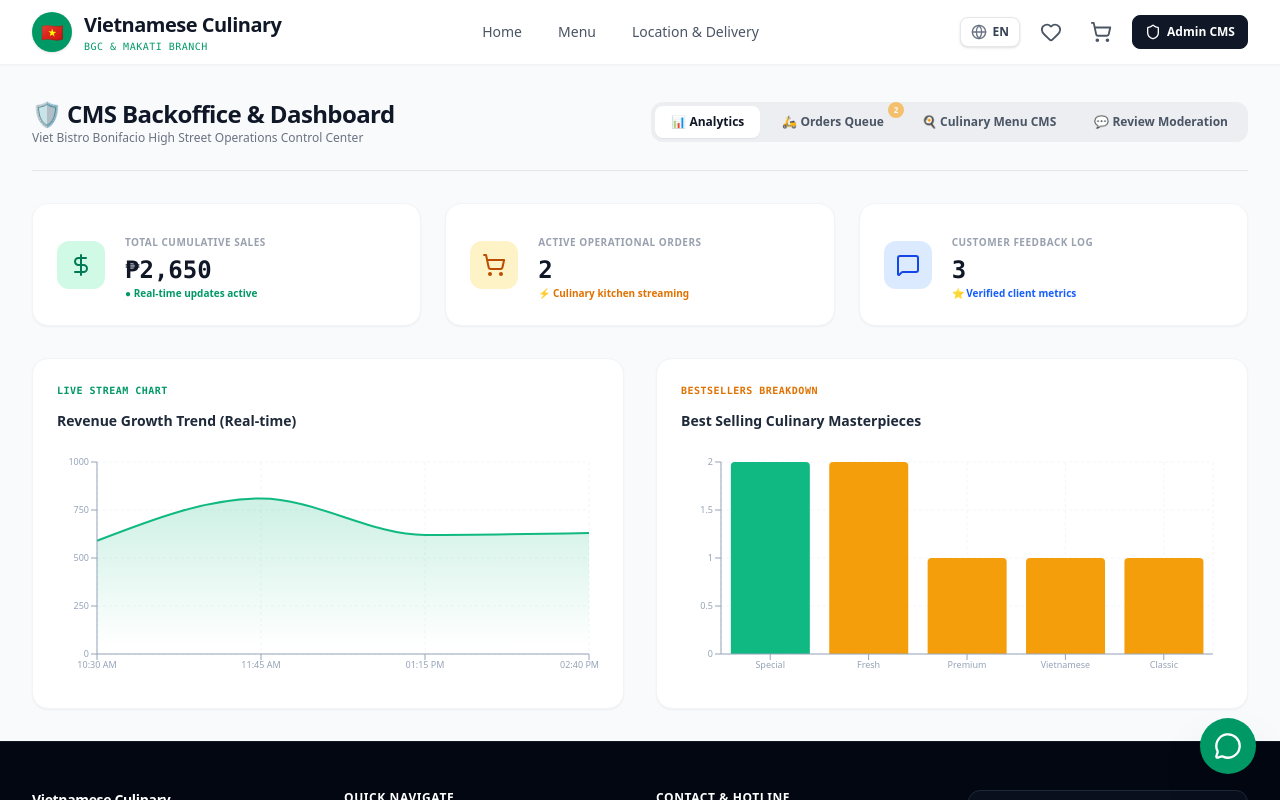
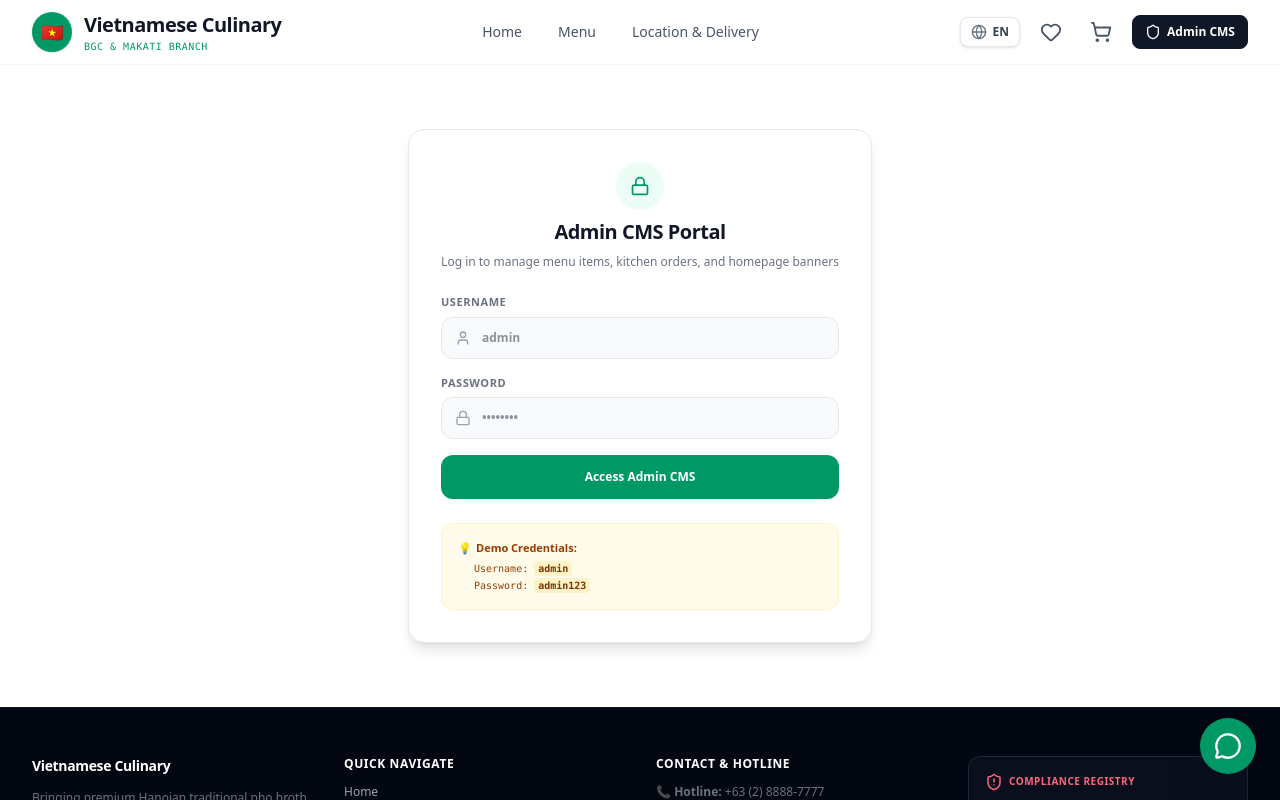
Before and after one commit to ngovanquang12c3/amthucviet, a React (Vite) app: page / in a window 1280 px wide. Both pictures are taken after a click on the button "Admin CMS". Shown: the top 800 px of the page. Built offline with nearby package versions, Linux system fonts and the light colour scheme.

Commit message:
feat(admin): implement basic admin authentication
Add session-based login and logout functionality to the Admin Panel to secure administrative access.

```diff
--- a/src/components/AdminPanel.tsx
+++ b/src/components/AdminPanel.tsx
@@ -1,6 +1,6 @@
 import React, { useState } from 'react';
 import { ResponsiveContainer, AreaChart, Area, XAxis, YAxis, Tooltip, CartesianGrid, BarChart, Bar, Cell } from 'recharts';
-import { DollarSign, ShoppingCart, MessageSquare, Plus, Edit3, Check, Trash2, AlertTriangle, Play, CheckCircle, XCircle } from 'lucide-react';
+import { DollarSign, ShoppingCart, MessageSquare, Plus, Edit3, Check, Trash2, AlertTriangle, Play, CheckCircle, XCircle, Lock, User, LogOut } from 'lucide-react';
 import { MenuItem, Order, Review, Language, Dictionary } from '../types';
 
 interface AdminPanelProps {
@@ -32,6 +32,29 @@ export default function AdminPanel({
   bannerImages = [],
   onUpdateBannerImages
 }: AdminPanelProps) {
+  const [isAdminLoggedIn, setIsAdminLoggedIn] = useState(() => {
+    return sessionStorage.getItem('vb_admin_logged') === 'true';
+  });
+  const [loginUsername, setLoginUsername] = useState('');
+  const [loginPassword, setLoginPassword] = useState('');
+  const [loginError, setLoginError] = useState('');
+
+  const handleLoginSubmit = (e: React.FormEvent) => {
+    e.preventDefault();
+    if (loginUsername.trim() === 'admin' && loginPassword === 'admin123') {
+      setIsAdminLoggedIn(true);
+      sessionStorage.setItem('vb_admin_logged', 'true');
+      setLoginError('');
+    } else {
+      setLoginError(currentLanguage === 'vi' ? 'Sai tài khoản hoặc mật khẩu quản trị!' : 'Invalid admin username or password!');
+    }
+  };
+
+  const handleLogout = () => {
+    setIsAdminLoggedIn(false);
+    sessionStorage.removeItem('vb_admin_logged');
+  };
+
   const [activeTab, setActiveTab] = useState<'stats' | 'orders' | 'menu' | 'reviews'>('stats');
 
   // Category management temp state
@@ -331,11 +354,99 @@ export default function AdminPanel({
     onUpdateMenu(updated);
   };
 
+  if (!isAdminLoggedIn) {
+    return (
+      <div className="mx-auto max-w-lg px-4 py-16 sm:px-6">
+        <div className="bg-white border border-gray-200 rounded-2xl p-8 shadow-lg space-y-6 animate-in fade-in duration-300">
+          <div className="text-center space-y-2">
+            <div className="inline-flex h-12 w-12 items-center justify-center rounded-full bg-emerald-50 text-emerald-600 mb-2">
+              <Lock className="h-5 w-5" />
+            </div>
+            <h2 className="font-sans font-bold text-xl tracking-tight text-gray-900">
+              {currentLanguage === 'vi' ? 'Hệ Thống Quản Trị CMS' : 'Admin CMS Portal'}
+            </h2>
+            <p className="text-xs text-gray-500 font-medium">
+              {currentLanguage === 'vi'
+                ? 'Đăng nhập để quản lý thực đơn, đơn hàng và hình ảnh trang chủ'
+                : 'Log in to manage menu items, kitchen orders, and homepage banners'}
+            </p>
+          </div>
+
+          {loginError && (
+            <div className="bg-rose-50 border border-rose-100 text-rose-800 text-xs font-semibold p-3.5 rounded-xl flex items-center gap-2.5">
+              <AlertTriangle className="h-4 w-4 text-rose-500 shrink-0" />
+              <span>{loginError}</span>
+            </div>
+          )}
+
+          <form onSubmit={handleLoginSubmit} className="space-y-4">
+            <div className="space-y-1.5">
+              <label className="text-[11px] font-bold text-gray-500 uppercase tracking-wider block">
+                {currentLanguage === 'vi' ? 'Tên đăng nhập' : 'Username'}
+              </label>
+              <div className="relative">
+                <span className="absolute inset-y-0 left-0 flex items-center pl-3.5 pointer-events-none text-gray-400">
+                  <User className="h-4 w-4" />
+                </span>
+                <input
+                  type="text"
+                  required
+                  placeholder="admin"
+                  value={loginUsername}
+                  onChange={(e) => setLoginUsername(e.target.value)}
+                  className="w-full bg-gray-50 border border-gray-200 rounded-xl pl-10 pr-4 py-3 text-xs focus:outline-none focus:ring-1 focus:ring-emerald-500 font-semibold text-gray-800"
+                />
+              </div>
+            </div>
+
+            <div className="space-y-1.5">
+              <label className="text-[11px] font-bold text-gray-500 uppercase tracking-wider block">
+                {currentLanguage === 'vi' ? 'Mật khẩu' : 'Password'}
+              </label>
+              <div className="relative">
+                <span className="absolute inset-y-0 left-0 flex items-center pl-3.5 pointer-events-none text-gray-400">
+                  <Lock className="h-4 w-4" />
+                </span>
+                <input
+                  type="password"
+                  required
+                  placeholder="••••••••"
+                  value={loginPassword}
+                  onChange={(e) => setLoginPassword(e.target.value)}
+                  className="w-full bg-gray-50 border border-gray-200 rounded-xl pl-10 pr-4 py-3 text-xs focus:outline-none focus:ring-1 focus:ring-emerald-500 font-semibold text-gray-800"
+                />
+              </div>
+            </div>
+
+            <button
+              type="submit"
+              className="w-full bg-emerald-600 hover:bg-emerald-700 text-white font-bold text-xs py-3.5 rounded-xl transition-all shadow-xs cursor-pointer transform active:scale-[0.98]"
+            >
+              {currentLanguage === 'vi' ? 'Đăng Nhập Quản Trị' : 'Access Admin CMS'}
+            </button>
+          </form>
+
+          {/* Quick Demo Credentials Box */}
+          <div className="bg-amber-50 border border-amber-100 rounded-xl p-4 text-[11px] text-amber-800 space-y-1">
+            <p className="font-bold flex items-center gap-1">
+              <span>💡</span>
+              <span>{currentLanguage === 'vi' ? 'Tài khoản dùng thử:' : 'Demo Credentials:'}</span>
+            </p>
+            <div className="font-mono text-[10px] pl-4 space-y-0.5">
+              <p>Username: <strong className="text-amber-900 bg-amber-100 px-1 py-0.5 rounded">admin</strong></p>
+              <p>Password: <strong className="text-amber-900 bg-amber-100 px-1 py-0.5 rounded">admin123</strong></p>
+            </div>
+          </div>
+        </div>
+      </div>
+    );
+  }
+
   return (
     <div className="mx-auto max-w-7xl px-4 py-8 sm:px-6 lg:px-8 bg-gray-50 border-t border-gray-100 min-h-[80vh]">
 
       {/* Title Bar */}
-      <div className="flex flex-col md:flex-row md:items-center justify-between pb-6 border-b border-gray-200 mb-8 gap-4">
+      <div className="flex flex-col lg:flex-row lg:items-center justify-between pb-6 border-b border-gray-200 mb-8 gap-4">
         <div>
           <h2 className="font-sans font-bold text-2xl tracking-tight text-gray-900 flex items-center gap-2">
             <span>🛡️ {dict.adminDashboard}</span>
@@ -344,7 +455,7 @@ export default function AdminPanel({
         </div>
 
         {/* CMS Sub-Navigation Tabs */}
-        <div className="flex gap-1.5 overflow-x-auto bg-gray-200/60 p-1 rounded-xl">
+        <div className="flex flex-wrap gap-1.5 bg-gray-200/60 p-1 rounded-xl">
           <button
             onClick={() => setActiveTab('stats')}
             className={`px-4 py-2 rounded-lg text-xs font-bold transition-all cursor-pointer ${activeTab === 'stats' ? 'bg-white text-gray-900 shadow-2xs' : 'text-gray-600 hover:text-gray-900'}`}
@@ -373,6 +484,17 @@ export default function AdminPanel({
             className={`px-4 py-2 rounded-lg text-xs font-bold transition-all cursor-pointer ${activeTab === 'reviews' ? 'bg-white text-gray-900 shadow-2xs' : 'text-gray-600 hover:text-gray-900'}`}
           >
             💬 Review Moderation
+          </button>
+        </div>
+
+        <div className="flex items-center gap-3 shrink-0">
+          <button
+            onClick={handleLogout}
+            className="flex items-center gap-1.5 bg-rose-50 hover:bg-rose-100 text-rose-700 hover:text-rose-800 px-3.5 py-2 rounded-xl text-xs font-bold border border-rose-100 transition-colors cursor-pointer shadow-3xs"
+            title={currentLanguage === 'vi' ? 'Đăng xuất tài khoản quản trị' : 'Sign out of Admin Session'}
+          >
+            <LogOut className="h-3.5 w-3.5" />
+            <span>{currentLanguage === 'vi' ? 'Đăng Xuất' : 'Sign Out'}</span>
           </button>
         </div>
       </div>
```
Also changed, not shown: vite.config.ts (+7 -5 lines).
